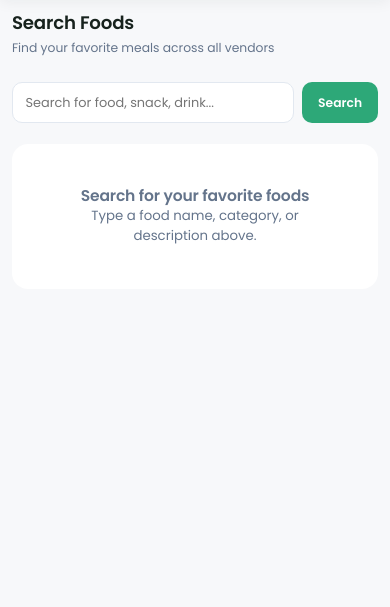
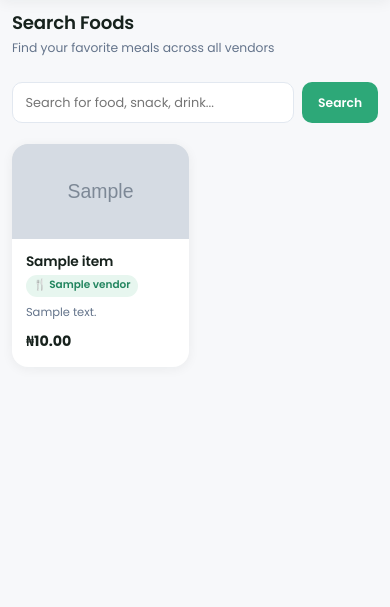
Before and after one commit to Tegatheprogrammer/kwasu-food, a Node server app: page /customer/search in a window 390 px wide. Shown: the part 60-667 px from the top of the page. Run offline with Node 20, Linux system fonts and the light colour scheme; tables that the repository leaves empty hold one stand-in row (values such as "Sample post"); grey boxes marked "Sample" are stand-in pictures.

Commit message:
Revert food display to card grid with category tabs, search shows all foods, cart form gets hostel/address inline
- Search page ("Search Foods") no longer requires typing a query first - it
  now shows every available food across all vendors by default, same as
  before you search
- Reverted the food preview from the horizontal list-row layout back to a
  card grid (image on top, "+" button overlapping its corner), used on both
  the vendor menu page and search results
- Replaced the stacked per-category sections on the menu page with a
  horizontal scrollable category tab bar ("All / Rice / Drinks / ...") that
  filters the grid; "All" is the default so every item still shows at once
- Search results get the same category tab filter, computed from whatever
  categories are present in the current result set
- Delivery Hostel and Detailed Address are now inline fields directly in
  the desktop cart panel instead of only appearing after opening a separate
  confirm-order popup - the cart panel is now the order form itself.
  Mobile keeps the popup (opened from the sticky cart bar) since that's what
  avoids the long scroll to checkout, and it already carried these same
  fields
- main.js keeps both the mobile modal's and desktop panel's hidden
  cart_items input in sync, and clears the saved cart on either form's
  submit

Verified end-to-end: search page defaults to showing all foods with working
category filtering, menu page card grid + category tabs work on desktop
and mobile, added an item and completed a full order through the inline
desktop cart form with hostel/address recorded correctly on the resulting
order, and the mobile sticky-bar -> modal flow still works unchanged.

```diff
--- a/controllers/customerController.js
+++ b/controllers/customerController.js
@@ -376,18 +376,21 @@ const postTamSurvey = async (req, res) => {
 const searchFoods = async (req, res) => {
     try {
         const { q } = req.query;
+        const trimmed = (q || '').trim();
 
-        if (!q || !q.trim()) {
-            return res.render('customer/search', {
-                title: 'Search Foods - KWASU Food',
-                results: [],
-                query: ''
-            });
-        }
-
-        const searchTerm = `%${q.trim()}%`;
-
-        const [results] = await db.execute(
+        let results;
+        if (!trimmed) {
+            // No query yet - show every available food across all open vendors
+            [results] = await db.execute(
+                `SELECT m.*, v.shop_name, v.id as vendor_id, v.location
+                 FROM menu_items m
+                 JOIN vendors v ON m.vendor_id = v.id
+                 WHERE m.is_available = 1 AND v.is_open = 1
+                 ORDER BY v.shop_name, m.name`
+            );
+        } else {
+            const searchTerm = `%${trimmed}%`;
+            [results] = await db.execute(
                 `SELECT m.*, v.shop_name, v.id as vendor_id, v.location
                  FROM menu_items m
                  JOIN vendors v ON m.vendor_id = v.id
@@ -396,13 +399,14 @@ const searchFoods = async (req, res) => {
                  ORDER BY v.shop_name, m.name`,
                 [searchTerm, searchTerm, searchTerm]
             );
+        }
 
         await attachGalleryImages(results);
 
         res.render('customer/search', {
-            title: `Search: ${q} - KWASU Food`,
+            title: trimmed ? `Search: ${q} - KWASU Food` : 'Search Foods - KWASU Food',
             results,
-            query: q
+            query: q || ''
         });
     } catch (error) {
         console.error('Search foods error:', error);
--- a/public/css/style.css
+++ b/public/css/style.css
@@ -262,7 +262,7 @@ img { max-width: 100%; }
     text-align: center;
 }
 
-.auth-form .form-group { margin-bottom: 1.1rem; }
+.form-group { margin-bottom: 1.1rem; }
 
 .form-group label {
     display: block;
@@ -502,100 +502,90 @@ img { max-width: 100%; }
     gap: 2rem;
 }
 
-.menu-category { margin-bottom: 2rem; }
-
-.category-title {
-    color: var(--ink);
-    font-size: 1.1rem;
-    border-bottom: 2px solid var(--primary);
-    padding-bottom: 0.5rem;
-    margin-bottom: 1rem;
+/* Horizontal scrollable category filter bar */
+.category-tabs {
+    display: flex;
+    gap: 0.6rem;
+    overflow-x: auto;
+    padding: 0.75rem 0 1.25rem;
+    position: sticky;
+    top: 60px;
+    z-index: 50;
+    background: var(--light);
+    scrollbar-width: none;
 }
 
-/* Glovo-style food list: horizontal rows, thumbnail on the right, "+" overlapping its corner */
-.food-list { display: flex; flex-direction: column; }
+.category-tabs::-webkit-scrollbar { display: none; }
 
-.food-row {
-    display: flex;
-    align-items: flex-start;
-    justify-content: space-between;
-    gap: 1rem;
-    padding: 1.1rem 0;
-    border-bottom: 1px solid var(--light-gray);
+.category-tab {
+    flex-shrink: 0;
+    padding: 0.5rem 1.1rem;
+    border-radius: 20px;
+    background: var(--white);
+    border: 1.5px solid var(--light-gray);
+    color: var(--ink);
+    font-size: 0.85rem;
+    font-weight: 600;
+    font-family: inherit;
+    cursor: pointer;
+    white-space: nowrap;
+    transition: all 0.2s;
 }
 
-.food-row:last-child { border-bottom: none; }
+.category-tab:hover { border-color: var(--primary); }
 
-.food-row-content { flex: 1; min-width: 0; }
-
-.food-row-content h4 {
-    color: var(--ink);
-    font-size: 0.98rem;
-    margin-bottom: 0.25rem;
+.category-tab.active {
+    background: var(--primary);
+    border-color: var(--primary);
+    color: var(--white);
 }
 
-.food-row-content p {
-    font-size: 0.82rem;
-    color: var(--gray);
-    margin-bottom: 0.5rem;
-    display: -webkit-box;
-    -webkit-line-clamp: 2;
-    -webkit-box-orient: vertical;
-    overflow: hidden;
+/* Food card grid */
+.food-grid {
+    display: grid;
+    grid-template-columns: repeat(auto-fill, minmax(210px, 1fr));
+    gap: 1.5rem 1.25rem;
 }
 
-.food-row-meta {
+.food-card {
+    background: var(--white);
+    border-radius: 16px;
+    box-shadow: 0 2px 12px rgba(23,34,29,0.06);
     display: flex;
-    align-items: center;
-    gap: 0.6rem;
-    flex-wrap: wrap;
+    flex-direction: column;
+    position: relative;
+    transition: transform 0.2s ease, box-shadow 0.2s ease;
 }
 
-.menu-price {
-    font-weight: 700;
-    color: var(--ink);
-    font-size: 1rem;
+.food-card:hover {
+    transform: translateY(-3px);
+    box-shadow: 0 10px 26px rgba(23,34,29,0.12);
 }
 
-.vendor-tag {
-    display: inline-flex;
-    align-items: center;
-    gap: 0.3rem;
-    background: var(--primary-light);
-    color: var(--primary-dark);
-    font-size: 0.75rem;
-    font-weight: 600;
-    padding: 0.2rem 0.55rem;
-    border-radius: 20px;
-    text-decoration: none;
-    margin-bottom: 0.5rem;
+.food-card.hidden-by-filter { display: none; }
+
+.food-card-media {
+    width: 100%;
+    height: 140px;
+    position: relative;
+    flex-shrink: 0;
 }
 
-.vendor-tag:hover { background: #d5efe2; }
-
-/* Thumbnail + floating add button */
-.food-row-media {
-    position: relative;
-    flex-shrink: 0;
-    width: 92px;
-}
-
-.food-row-image {
-    width: 92px;
-    height: 92px;
-    border-radius: 14px;
+.food-card-image {
+    width: 100%;
+    height: 100%;
+    border-radius: 16px 16px 0 0;
     overflow: hidden;
     background: #eef1f0;
     border: none;
     padding: 0;
     display: block;
     cursor: default;
-    position: relative;
 }
 
-button.food-row-image { cursor: pointer; }
+button.food-card-image { cursor: pointer; }
 
-.food-row-image img {
+.food-card-image img {
     width: 100%;
     height: 100%;
     object-fit: cover;
@@ -609,13 +599,13 @@ button.food-row-image { cursor: pointer; }
     display: flex;
     align-items: center;
     justify-content: center;
-    font-size: 1.6rem;
+    font-size: 1.8rem;
 }
 
 .gallery-count {
     position: absolute;
-    bottom: 4px;
-    right: 4px;
+    top: 8px;
+    right: 8px;
     background: rgba(23,34,29,0.75);
     color: var(--white);
     font-size: 0.65rem;
@@ -624,18 +614,18 @@ button.food-row-image { cursor: pointer; }
     border-radius: 10px;
 }
 
-/* Floating add-to-cart button, Glovo-style circular "+" overlapping the thumbnail corner */
+/* Floating add-to-cart button, Glovo-style circular "+" overlapping the image corner */
 .add-cart-fab {
     position: absolute;
     bottom: -8px;
-    right: -8px;
-    width: 32px;
-    height: 32px;
+    right: 12px;
+    width: 36px;
+    height: 36px;
     border-radius: 50%;
     background: var(--primary);
     color: var(--white);
     border: 3px solid var(--white);
-    font-size: 1.15rem;
+    font-size: 1.2rem;
     font-weight: 700;
     display: flex;
     align-items: center;
@@ -658,8 +648,57 @@ button.food-row-image { cursor: pointer; }
     box-shadow: none;
 }
 
-.food-row.sold-out { opacity: 0.55; }
-.food-row.sold-out .food-row-image { filter: grayscale(100%); }
+.food-card-body { padding: 1rem 1rem 1.1rem; flex: 1; display: flex; flex-direction: column; }
+
+.food-card-body h4 {
+    color: var(--ink);
+    font-size: 0.98rem;
+    margin-bottom: 0.3rem;
+}
+
+.food-card-body p {
+    font-size: 0.82rem;
+    color: var(--gray);
+    margin-bottom: 0.6rem;
+    display: -webkit-box;
+    -webkit-line-clamp: 2;
+    -webkit-box-orient: vertical;
+    overflow: hidden;
+}
+
+.food-card-footer {
+    display: flex;
+    align-items: center;
+    gap: 0.5rem;
+    flex-wrap: wrap;
+    margin-top: auto;
+}
+
+.menu-price {
+    font-weight: 700;
+    color: var(--ink);
+    font-size: 1.02rem;
+}
+
+.vendor-tag {
+    display: inline-flex;
+    align-items: center;
+    gap: 0.3rem;
+    background: var(--primary-light);
+    color: var(--primary-dark);
+    font-size: 0.75rem;
+    font-weight: 600;
+    padding: 0.2rem 0.55rem;
+    border-radius: 20px;
+    text-decoration: none;
+    margin-bottom: 0.5rem;
+    align-self: flex-start;
+}
+
+.vendor-tag:hover { background: #d5efe2; }
+
+.food-card.sold-out { opacity: 0.55; }
+.food-card.sold-out .food-card-image { filter: grayscale(100%); }
 
 /* Photo gallery lightbox */
 .gallery-modal-content { text-align: center; }
@@ -1252,9 +1291,8 @@ button.food-row-image { cursor: pointer; }
     .vendor-card-body { padding: 1rem; }
     .vendor-banner { height: 70px; }
 
-    .food-row-media, .food-row-image { width: 76px; }
-    .food-row-image { height: 76px; }
-    .add-cart-fab { width: 28px; height: 28px; font-size: 1rem; bottom: -6px; right: -6px; }
+    .food-card-media { height: 110px; }
+    .food-grid { grid-template-columns: repeat(auto-fill, minmax(140px, 1fr)); gap: 1rem 0.85rem; }
 
     .menu-layout { grid-template-columns: 1fr; gap: 1.5rem; }
     .guest-cta-card { position: static; }
@@ -1280,6 +1318,9 @@ button.food-row-image { cursor: pointer; }
 
     .mobile-cart-bar span { font-size: 0.85rem; font-weight: 500; }
 
+    /* Keep the category bar from overlapping the sticky cart bar when both are stuck to the top */
+    .mobile-cart-bar.show + .category-tabs { top: 112px; }
+
     .order-detail-layout { grid-template-columns: 1fr; gap: 1.25rem; }
     .summary-cards { grid-template-columns: repeat(auto-fit, minmax(150px, 1fr)); }
     .status-tracker { overflow-x: auto; }
@@ -1300,8 +1341,8 @@ button.food-row-image { cursor: pointer; }
     .page-header h1 { font-size: 1.3rem; }
     .hero h1 { font-size: 1.35rem; }
     .vendor-grid { grid-template-columns: repeat(auto-fill, minmax(135px, 1fr)); }
-    .food-row-media, .food-row-image { width: 68px; }
-    .food-row-image { height: 68px; }
+    .food-grid { grid-template-columns: repeat(auto-fill, minmax(125px, 1fr)); }
+    .food-card-media { height: 95px; }
     .stats-grid { grid-template-columns: repeat(2, 1fr); }
     .summary-cards { grid-template-columns: 1fr; }
     .auth-card { padding: 1.25rem 1rem; }
--- a/public/js/main.js
+++ b/public/js/main.js
@@ -63,6 +63,7 @@ function updateCartUI() {
     const cartTotalEl = document.getElementById('cartTotal');
     const checkoutBtn = document.getElementById('checkoutBtn');
     const cartInput = document.getElementById('cartInput');
+    const cartInputDesktop = document.getElementById('cartInputDesktop');
 
     if (!cartItemsEl) return;
 
@@ -90,6 +91,7 @@ function updateCartUI() {
     const total = cart.reduce((sum, item) => sum + item.price * item.quantity, 0);
     if (cartTotalEl) cartTotalEl.textContent = total;
     if (cartInput) cartInput.value = JSON.stringify(cart);
+    if (cartInputDesktop) cartInputDesktop.value = JSON.stringify(cart);
 
     const mobileBar = document.getElementById('mobileCartBar');
     const mobileSummary = document.getElementById('mobileCartSummary');
@@ -141,9 +143,11 @@ document.addEventListener('click', (e) => {
 document.addEventListener('DOMContentLoaded', updateCartUI);
 
 // Clear cart after successful order placement
-const orderForm = document.getElementById('orderForm');
-if (orderForm) {
-    orderForm.addEventListener('submit', () => {
-        localStorage.removeItem('kwasu_cart');
-    });
-}
+['orderForm', 'desktopOrderForm'].forEach(id => {
+    const form = document.getElementById(id);
+    if (form) {
+        form.addEventListener('submit', () => {
+            localStorage.removeItem('kwasu_cart');
+        });
+    }
+});
--- a/views/customer/search.ejs
+++ b/views/customer/search.ejs
@@ -6,59 +6,63 @@
 </div>
 
 <form action="/customer/search" method="GET" class="search-bar">
-    <input type="text" name="q" value="<%= query || '' %>" placeholder="Search for food, snack, drink..." required>
+    <input type="text" name="q" value="<%= query || '' %>" placeholder="Search for food, snack, drink...">
     <button type="submit" class="btn btn-primary">Search</button>
     <% if (query) { %>
         <a href="/customer/search" class="btn btn-outline">Clear</a>
     <% } %>
 </form>
 
-<% if (query) { %>
 <% if (results.length === 0) { %>
     <div class="empty-state">
-            <h3>No results for "<%= query %>"</h3>
-            <p>Try searching with different keywords.</p>
+        <h3><%= query ? `No results for "${query}"` : 'No foods available right now' %></h3>
+        <p><%= query ? 'Try searching with different keywords.' : 'Check back later!' %></p>
     </div>
 <% } else { %>
-        <div class="food-list">
+    <% const categories = [...new Set(results.map(item => item.category))]; %>
+    <% if (categories.length > 1) { %>
+    <div class="category-tabs" id="categoryTabs">
+        <button type="button" class="category-tab active" data-category="all">All</button>
+        <% categories.forEach(cat => { %>
+            <button type="button" class="category-tab" data-category="<%= cat %>"><%= cat %></button>
+        <% }) %>
+    </div>
+    <% } %>
+
+    <div class="food-grid" id="foodGrid">
         <% results.forEach(item => { %>
         <% const images = item.images && item.images.length ? item.images : null; %>
-            <div class="food-row <%= item.stock_status === 'sold_out' ? 'sold-out' : '' %>">
-                <div class="food-row-content">
-                    <h4><%= item.name %></h4>
-                    <a href="/customer/menu/<%= item.vendor_id %>" class="vendor-tag">🍴 <%= item.shop_name %></a>
-                    <% if (item.description) { %><p><%= item.description %></p><% } %>
-                    <div class="food-row-meta">
-                        <span class="menu-price">₦<%= item.price %></span>
-                        <% if (item.stock_status === 'sold_out') { %>
-                            <span class="badge badge-error">Sold out</span>
-                        <% } else if (item.stock_status === 'almost_sold') { %>
-                            <span class="badge badge-warning">Almost sold</span>
-                        <% } else if (item.stock_status === 'restocked') { %>
-                            <span class="badge badge-info">Restocked</span>
-                        <% } %>
-                    </div>
-                </div>
-                <div class="food-row-media">
+        <div class="food-card <%= item.stock_status === 'sold_out' ? 'sold-out' : '' %>" data-category="<%= item.category %>">
+            <div class="food-card-media">
                 <% if (images) { %>
-                        <button type="button" class="food-row-image gallery-trigger" data-images='<%- JSON.stringify(images) %>' data-title="<%= item.name %>" aria-label="View photos of <%= item.name %>">
+                    <button type="button" class="food-card-image gallery-trigger" data-images='<%- JSON.stringify(images) %>' data-title="<%= item.name %>" aria-label="View photos of <%= item.name %>">
                         <img src="<%= images[0] %>" alt="<%= item.name %>">
                         <% if (images.length > 1) { %><span class="gallery-count">+<%= images.length - 1 %></span><% } %>
                     </button>
                 <% } else { %>
-                        <a href="/customer/menu/<%= item.vendor_id %>" class="food-row-image">
+                    <a href="/customer/menu/<%= item.vendor_id %>" class="food-card-image">
                         <div class="food-image-placeholder"><span>🍽</span></div>
                     </a>
                 <% } %>
+
+                <% if (item.stock_status === 'sold_out') { %>
+                    <span class="badge badge-error" style="position: absolute; top: 8px; left: 8px;">SOLD OUT</span>
+                <% } else if (item.stock_status === 'almost_sold') { %>
+                    <span class="badge badge-warning" style="position: absolute; top: 8px; left: 8px;">ALMOST SOLD</span>
+                <% } else if (item.stock_status === 'restocked') { %>
+                    <span class="badge badge-info" style="position: absolute; top: 8px; left: 8px;">RESTOCKED</span>
+                <% } %>
+            </div>
+            <div class="food-card-body">
+                <h4><%= item.name %></h4>
+                <a href="/customer/menu/<%= item.vendor_id %>" class="vendor-tag">🍴 <%= item.shop_name %></a>
+                <% if (item.description) { %><p><%= item.description %></p><% } %>
+                <div class="food-card-footer">
+                    <span class="menu-price">₦<%= item.price %></span>
+                </div>
             </div>
         </div>
         <% }) %>
-        </div>
-    <% } %>
-<% } else { %>
-    <div class="empty-state">
-        <h3>Search for your favorite foods</h3>
-        <p>Type a food name, category, or description above.</p>
     </div>
 <% } %>
 
@@ -77,6 +81,20 @@
 </div>
 
 <script>
+    // ===== Category filter tabs =====
+    document.querySelectorAll('.category-tab').forEach(tab => {
+        tab.addEventListener('click', function() {
+            document.querySelectorAll('.category-tab').forEach(t => t.classList.remove('active'));
+            this.classList.add('active');
+            const category = this.dataset.category;
+            document.querySelectorAll('.food-card').forEach(card => {
+                const matches = category === 'all' || card.dataset.category === category;
+                card.classList.toggle('hidden-by-filter', !matches);
+            });
+        });
+    });
+
+    // ===== Photo gallery lightbox =====
     let galleryImages = [];
     let galleryIndex = 0;
 
```
Also changed, not shown: views/customer/menu.ejs (+66 -27 lines). Lines whose indentation alone changed are shown as unchanged.
